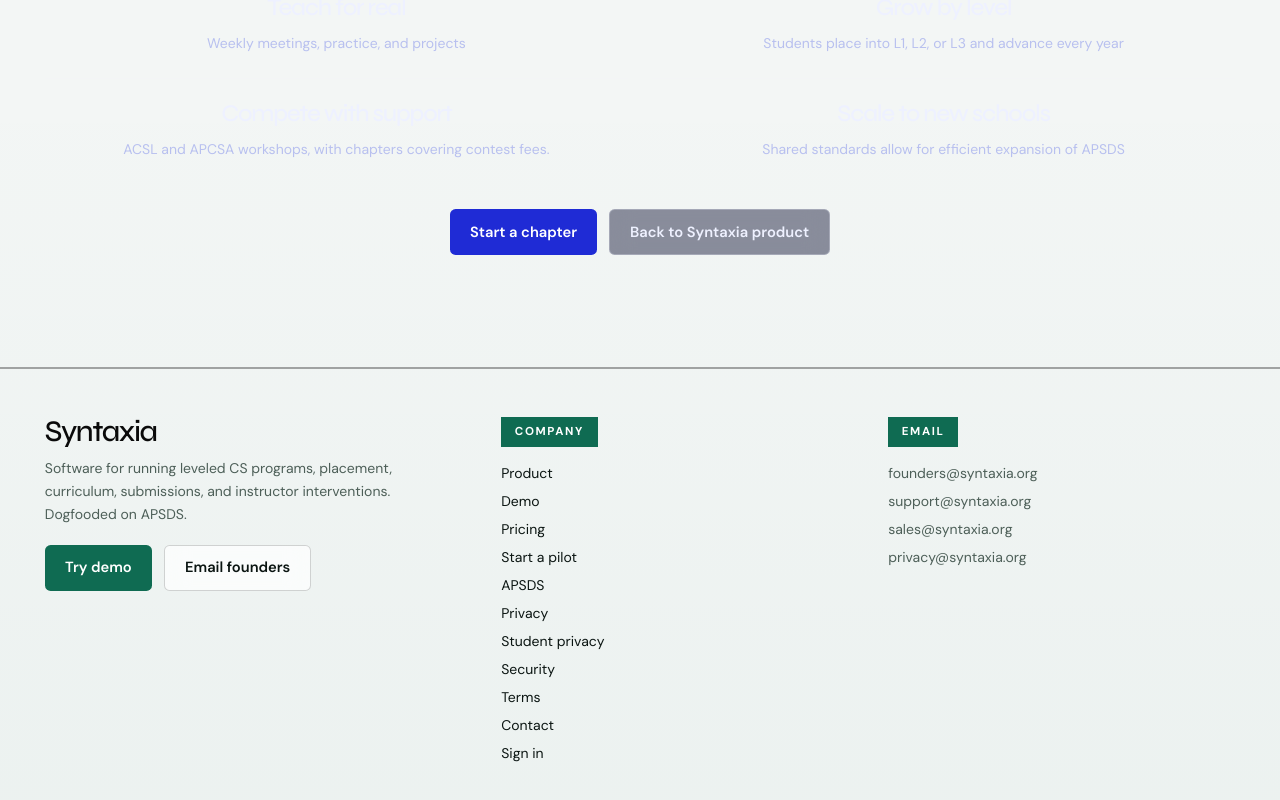
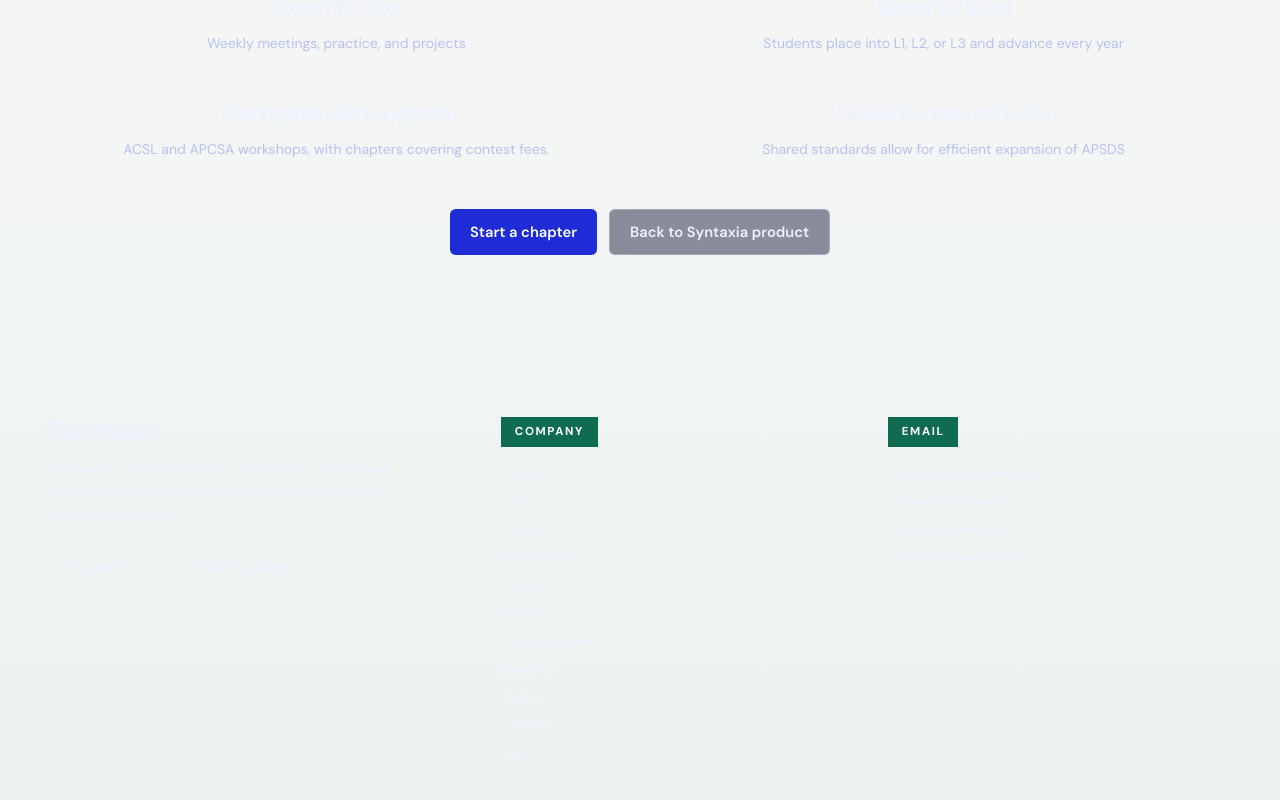
Before and after one commit to mittanshbhatia/Syntaxia, a Next.js app: page /apsds in a window 1280 px wide. Shown: the part 1642-2442 px from the top of the page. Built offline with nearby package versions, Linux system fonts and the light colour scheme; no server answers.

Commit message:
Update home, APSDS, and demo UI text/alignment. Center tour CTAs, adjust copy, and restore APSDS footer above video.

```diff
--- a/app/apsds/page.tsx
+++ b/app/apsds/page.tsx
@@ -45,7 +45,7 @@
             </p>
             <div className="mt-8 flex flex-wrap justify-center gap-3">
               <Link href="/" className="btn btn-primary apsds-btn">
-                See Syntaxia product
+                See Syntaxia
               </Link>
               <Link href="/join" className="btn btn-ghost apsds-btn-ghost">
                 Join a chapter
--- a/app/demo/page.tsx
+++ b/app/demo/page.tsx
@@ -68,7 +68,7 @@
 
       <div className="mt-8">{panel}</div>
 
-      <div className="mt-10 flex flex-wrap gap-3">
+      <div className="mt-10 flex flex-wrap justify-center gap-3">
         <Link href="/auth/sign-up" className="btn btn-primary">
           Create an account
         </Link>
--- a/app/globals.css
+++ b/app/globals.css
@@ -789,6 +789,30 @@
   color: #ffffff !important;
 }
 
+body:has(.apsds-page) .site-footer {
+  position: relative;
+  z-index: 1;
+  background: transparent;
+  border-top-color: rgba(238, 241, 255, 0.24);
+}
+
+body:has(.apsds-page) .site-footer .footer-copy,
+body:has(.apsds-page) .site-footer p,
+body:has(.apsds-page) .site-footer li,
+body:has(.apsds-page) .site-footer a {
+  color: #eef1ff;
+}
+
+body:has(.apsds-page) .site-footer .btn {
+  background: transparent;
+  color: #eef1ff;
+  border-color: rgba(238, 241, 255, 0.28);
+}
+
+body:has(.apsds-page) .site-footer .btn:hover {
+  background: rgba(238, 241, 255, 0.08);
+}
+
 html[data-theme="light"] .hero-desc {
   color: #ffffff;
 }
--- a/app/page.tsx
+++ b/app/page.tsx
@@ -50,7 +50,7 @@
 
       <section className="border-b border-[var(--line)] bg-[var(--surface)]">
         <div className="container flex flex-col items-start gap-5 py-9 sm:flex-row sm:items-center sm:justify-between">
-          <p className="text-sm text-[var(--muted)]">Dogfooding on APSDS chapters at</p>
+          <p className="text-sm text-[var(--muted)]">APSDS chapters at</p>
           <div className="flex flex-wrap gap-2">
             {openChapters.map((c) => (
               <span
--- a/lib/content.ts
+++ b/lib/content.ts
@@ -113,7 +113,7 @@
       detail: "Python foundations → track recommendation",
     },
   ],
-  proofLine: `Live at ${openChapters.map((c) => c.shortName).join(", ")} · Built by operating APSDS ourselves`,
+  proofLine: `Live at ${openChapters.map((c) => c.shortName).join(", ")} · Built from experience`,
   honesty:
     "We do not publish estimated TAM, projected ARR, waitlist counts, or interest-only school lists as traction.",
 } as const;
```
